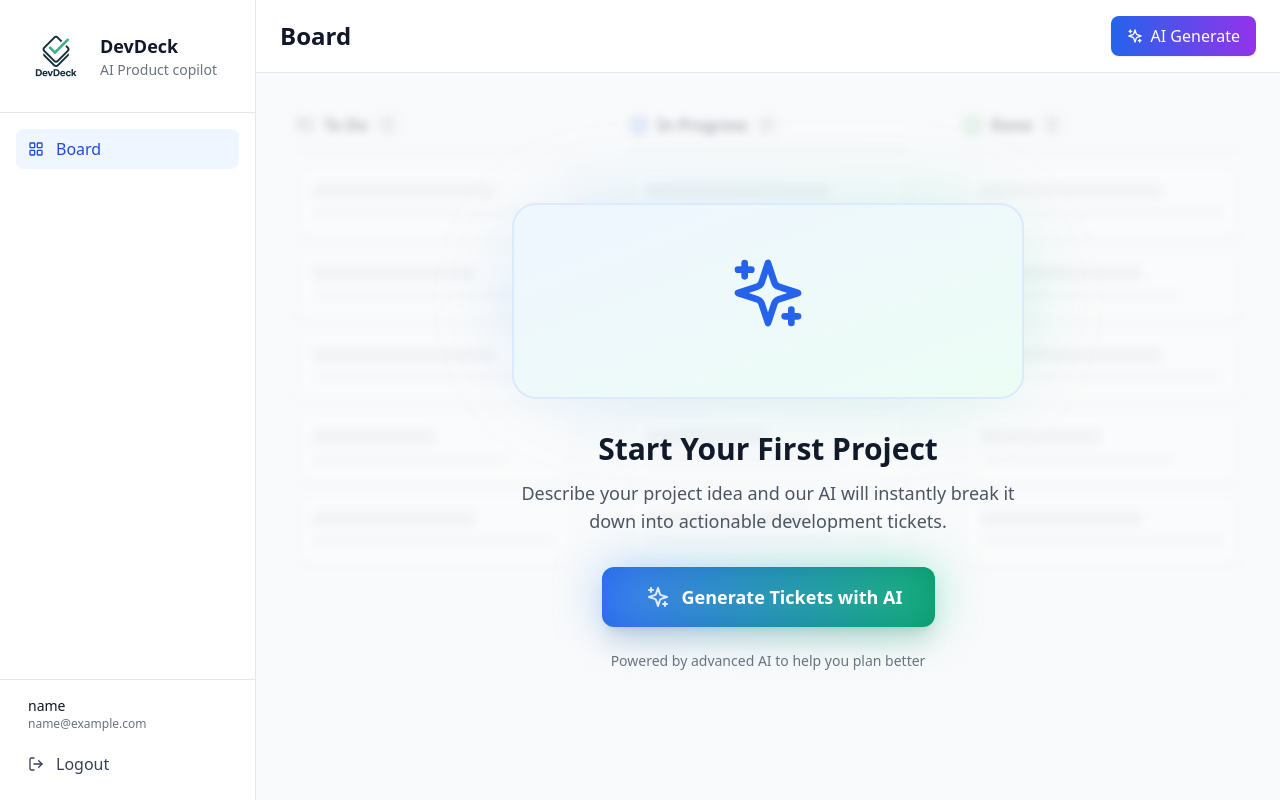
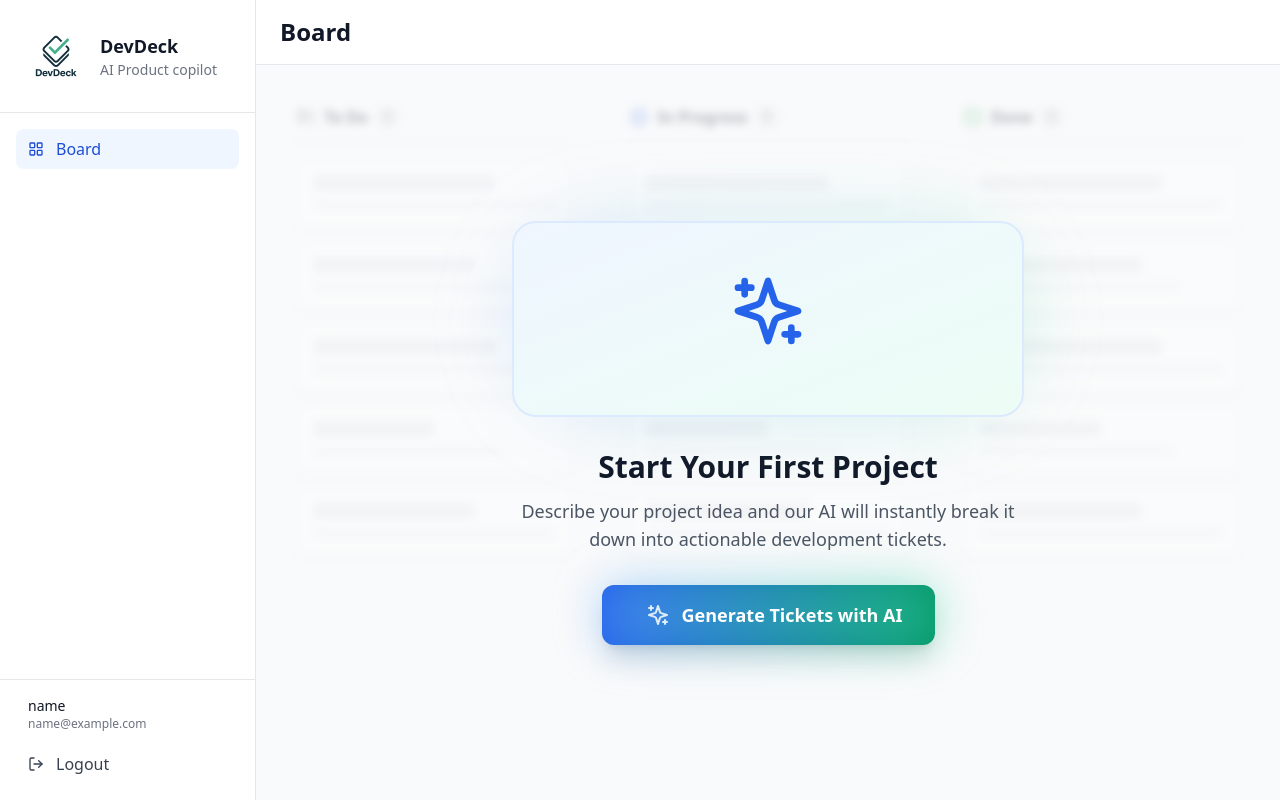
Before and after one commit to Brenden-Yiping-Wang/devdeck, a React (Vite) app: page /login in a window 1280 px wide. Both pictures are taken after typing "name@example.com", "Sample123" into the empty fields and a click on the button "Sign in". Built offline with nearby package versions, Linux system fonts and the light colour scheme.

Commit message:
Updated TicketBoard.tsx

```diff
--- a/src/components/BoardHeader.tsx
+++ b/src/components/BoardHeader.tsx
@@ -4,9 +4,10 @@ import { Sparkles, Plus } from 'lucide-react';
 interface BoardHeaderProps {
   onGenerateClick: () => void;
   currentProject: string | null;
+  showGenerateButton?: boolean;
 }
 
-export default function BoardHeader({ onGenerateClick, currentProject }: BoardHeaderProps) {
+export default function BoardHeader({ onGenerateClick, currentProject, showGenerateButton = true }: BoardHeaderProps) {
   return (
     <div className="bg-white border-b border-gray-200 px-6 py-4">
       <div className="flex items-center justify-between">
@@ -17,6 +18,7 @@ export default function BoardHeader({ onGenerateClick, currentProject }: BoardHe
           )}
         </div>
 
+        {showGenerateButton && (
           <button
             onClick={onGenerateClick}
             className="bg-gradient-to-r from-blue-600 to-purple-600 text-white px-4 py-2 rounded-lg font-medium flex items-center space-x-2 hover:from-blue-700 hover:to-purple-700 transition-all duration-200 shadow-sm"
@@ -24,6 +26,7 @@ export default function BoardHeader({ onGenerateClick, currentProject }: BoardHe
             <Sparkles className="h-4 w-4" />
             <span>AI Generate</span>
           </button>
+        )}
       </div>
     </div>
   );
--- a/src/components/TicketBoard.tsx
+++ b/src/components/TicketBoard.tsx
@@ -142,9 +142,6 @@ export default function TicketBoard({ tickets, onStatusChange, onGenerateClick }
               <Sparkles className="h-6 w-6 relative animate-pulse" />
               <span className="relative">Generate Tickets with AI</span>
             </button>
-            <p className="text-sm text-gray-500 mt-6">
-              Powered by advanced AI to help you plan better
-            </p>
           </div>
         </div>
       </div>
--- a/src/pages/BoardPage.tsx
+++ b/src/pages/BoardPage.tsx
@@ -19,11 +19,14 @@ export default function BoardPage() {
     await handleRequestSubmit(title, description);
   };
 
+  const hasTickets = tickets.length > 0;
+
   return (
     <div className="flex flex-col h-full">
       <BoardHeader
         onGenerateClick={() => setIsModalOpen(true)}
         currentProject={currentProject?.title || null}
+        showGenerateButton={hasTickets}
       />
 
       <div className="flex-1 overflow-hidden">
```
Lines whose indentation alone changed are shown as unchanged.
